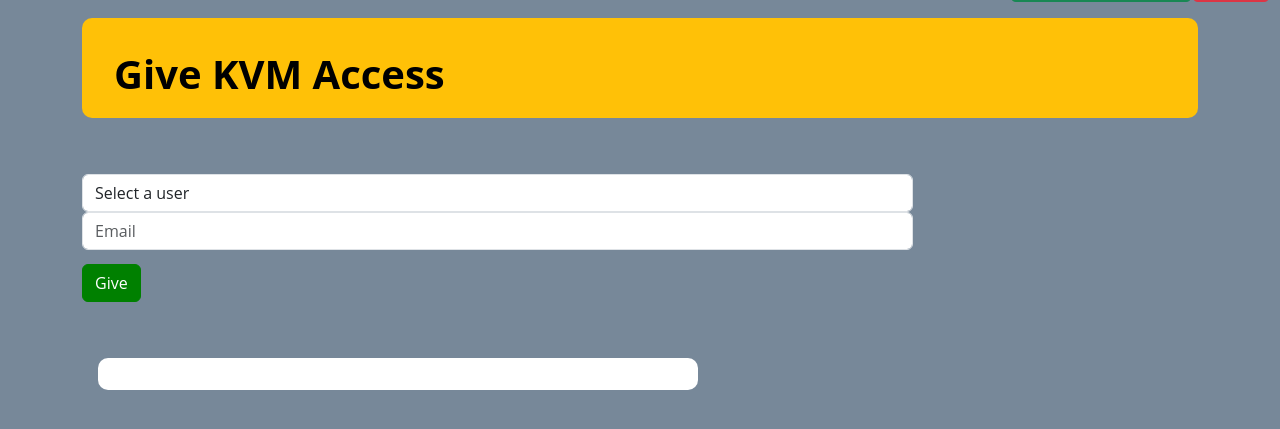
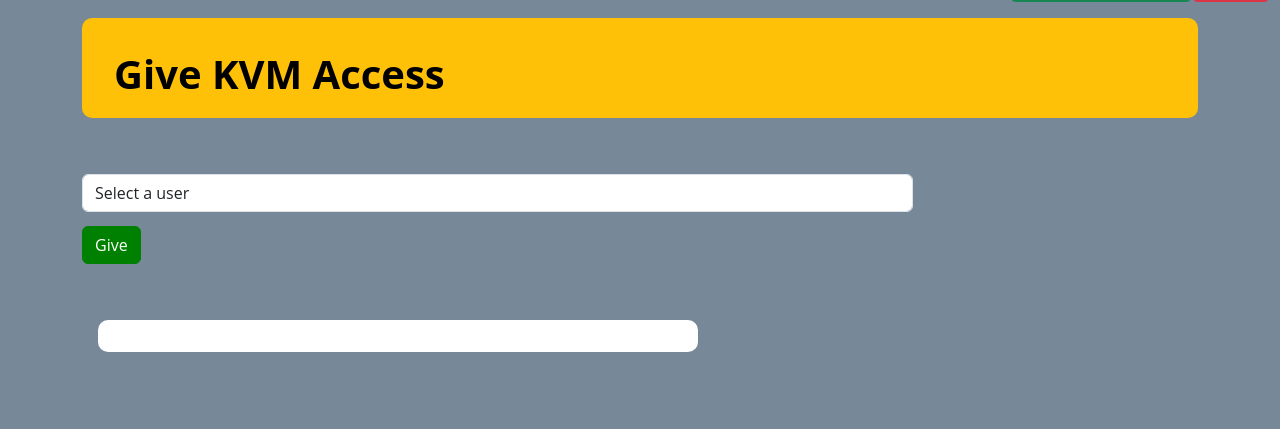
Before and after one commit to Geksus/kvm, a Django app: page /give_access/ in a window 1280 px wide. Shown: the part 72-501 px from the top of the page. Run offline with Django 4.2, Linux system fonts and the light colour scheme; the visitor is signed in with stand-in values (Sample User, id 1); data comes from the database, SQL or seed files in the repository.

Commit message:
Looking good

```diff
--- a/kvmwebapp/views.py
+++ b/kvmwebapp/views.py
@@ -172,9 +172,7 @@ def give_kvm_access(request, *args, **kwargs):
         raise PermissionDenied
     row, rack, rack_port, server_room = getting_data(request)
     used_usernames = [user.username for user in KVM_user.objects.all()]
-    usernames = [user.username for user in DjangoUser.objects.all() if user.username not in used_usernames]
-
-    # TODO: Remake this view so that the whole user is passed to the form and not just the username and repair the form
+    usernames = [user for user in DjangoUser.objects.all() if user.username not in used_usernames]
 
     if request.method == "POST":
         form = KVMAccessForm(request.POST)
@@ -192,7 +190,7 @@ def give_kvm_access(request, *args, **kwargs):
             user.password = User.objects.make_random_password(length=10)
             first_name = user.first_name
             last_name = user.last_name
-            email = user.email
+            user.email = DjangoUser.objects.get(username=user.username).email
             start_time = user.start_time
             user.issued_by = request.user
             user.save()
@@ -203,6 +201,7 @@ def give_kvm_access(request, *args, **kwargs):
                 ).kvm_id
                 cross.kvm_port_active = True
                 cross.save()
+                send_email(user.email)
             return JsonResponse(
                 {
                     "success": True,
@@ -210,7 +209,7 @@ def give_kvm_access(request, *args, **kwargs):
                     "password": user.password,
                     "first_name": first_name,
                     "last_name": last_name,
-                    "email": email,
+                    "email": user.email,
                     "start_time": start_time.strftime("%d-%m-%Y %H:%M:%S"),
                     "issued_by": request.user.username,
                 }
--- a/templates/give_kvm_access.html
+++ b/templates/give_kvm_access.html
@@ -18,14 +18,14 @@
                 <select class="form-control" id="id_username" name="username" required>
                     <option value="">Select a user</option>
                     {% for user in usernames %}
-                        <option value="{{ user }}">{{ user }}</option>
+                        <option value="{{ user.username }}">{{ user.username }} | {{ user.email }}</option>
                     {% endfor %}
                 </select>
             </div>
         </div>
         <div class="form-group row">
             <div class="col-sm-9 offset-sm-0">
-                <input type="text" class="form-control" id="email" name="email" placeholder="Email">
+                <input type="hidden" class="form-control" id="email" name="email" placeholder="Email">
             </div>
         </div>
 
@@ -81,7 +81,7 @@ document.getElementById('create-user-form').addEventListener('submit', function(
     document.getElementById('create-button').hidden = true;
     document.getElementById('email').hidden = true;
     document.getElementById("home").style.display = "block";
-    document.getElementById('title').innerHTML = 'User Created';
+    document.getElementById('title').innerHTML = 'Access given';
     document.getElementById('title').style="background-color: #00ff00";
 
     var now = new Date();
```
